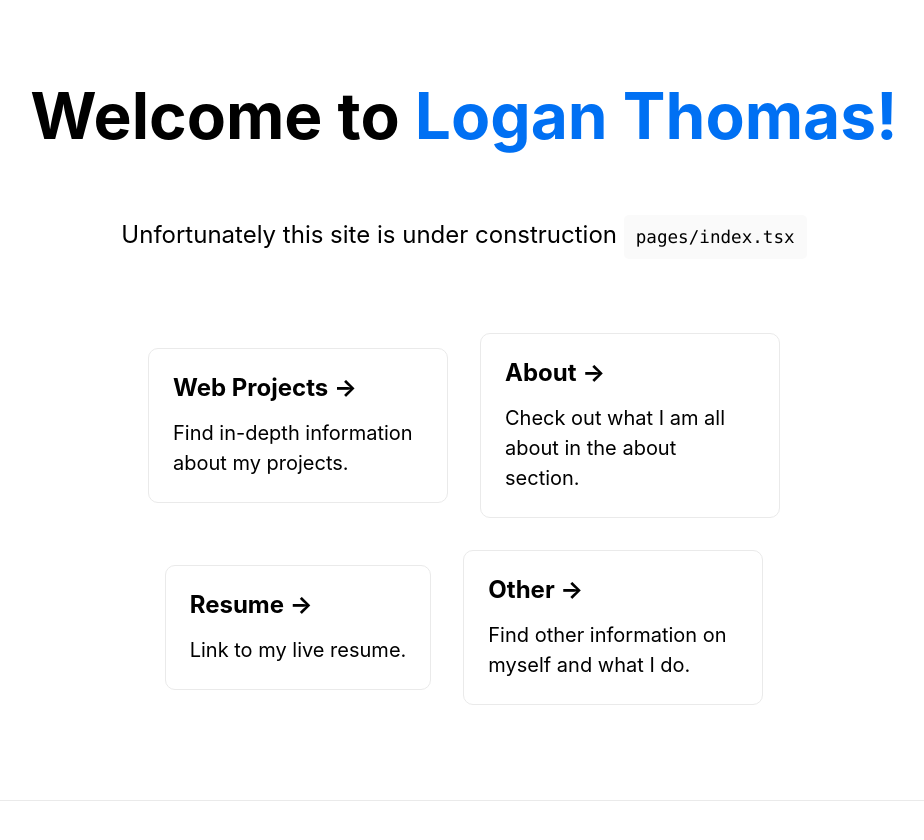
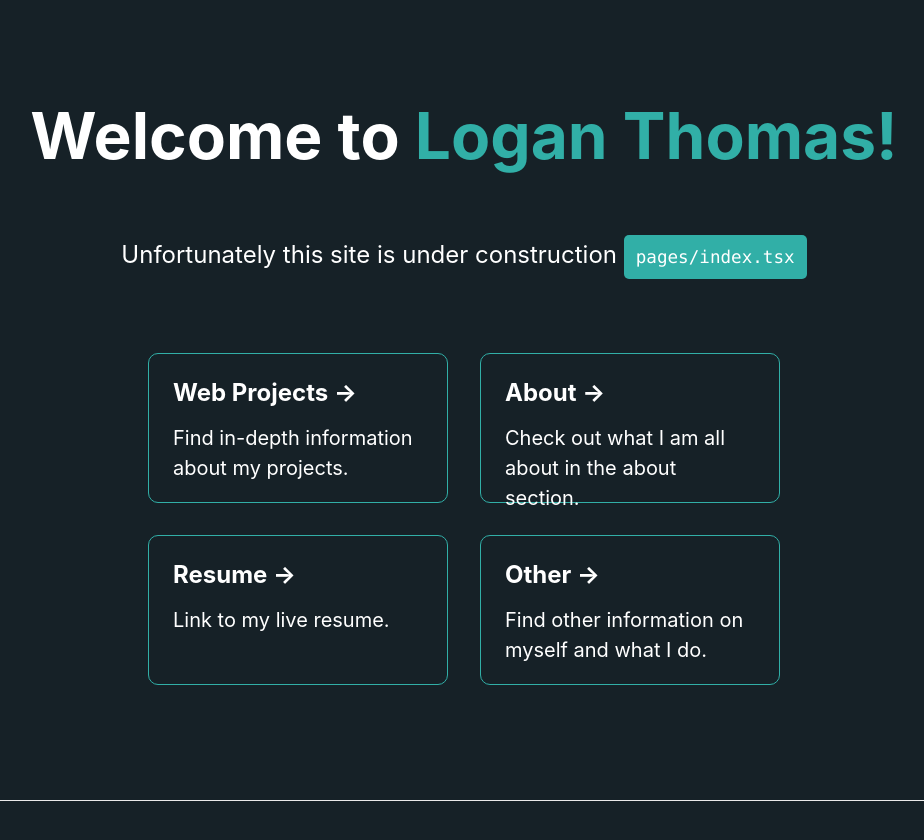
Before and after one commit to mphbo/logan-thomas-production, a Next.js app: page / in a window 1280 px wide. Shown: the top 840 px of the page, without its empty margins (176-1100 px from the left). Built offline with nearby package versions, Linux system fonts and the light colour scheme.

Commit message:
added more custom styling to my website

```diff
--- a/pages/index.tsx
+++ b/pages/index.tsx
@@ -14,7 +14,10 @@ const Home: NextPage = () => {
 
       <main className={styles.main}>
         <h1 className={styles.title}>
-          Welcome to <a href="http://loganthomas.ca">Logan Thomas!</a>
+          Welcome to{" "}
+          <a className="title" href="http://loganthomas.ca">
+            Logan Thomas!
+          </a>
         </h1>
 
         <p className={styles.description}>
--- a/styles/Home.module.css
+++ b/styles/Home.module.css
@@ -57,7 +57,8 @@
 }
 
 .code {
-  background: #fafafa;
+  background: #31afa7;
+  color: white;
   border-radius: 5px;
   padding: 0.75rem;
   font-size: 1.1rem;
@@ -74,22 +75,27 @@
 }
 
 .card {
+  height: 150px;
+  width: 300px;
   margin: 1rem;
   padding: 1.5rem;
   text-align: left;
+  background-color: #162127;
   color: inherit;
   text-decoration: none;
-  border: 1px solid #eaeaea;
+  border: 1px solid #31afa7;
   border-radius: 10px;
   transition: color 0.15s ease, border-color 0.15s ease;
   max-width: 300px;
+}
+.card:hover {
 }
 
 .card:hover,
 .card:focus,
 .card:active {
-  color: #0070f3;
-  border-color: #0070f3;
+  background-color: #31afa7;
+  color: white;
 }
 
 .card h2 {
--- a/styles/globals.css
+++ b/styles/globals.css
@@ -1,9 +1,15 @@
 html,
 body {
+  background-color: #162127;
+  color: white;
   padding: 0;
   margin: 0;
   font-family: -apple-system, BlinkMacSystemFont, Segoe UI, Roboto, Oxygen,
     Ubuntu, Cantarell, Fira Sans, Droid Sans, Helvetica Neue, sans-serif;
+}
+
+.title {
+  color: #31afa7 !important;
 }
 
 a {
@@ -14,3 +20,4 @@ a {
 * {
   box-sizing: border-box;
 }
+/* 4ecdc4 medium turquoise */
```
